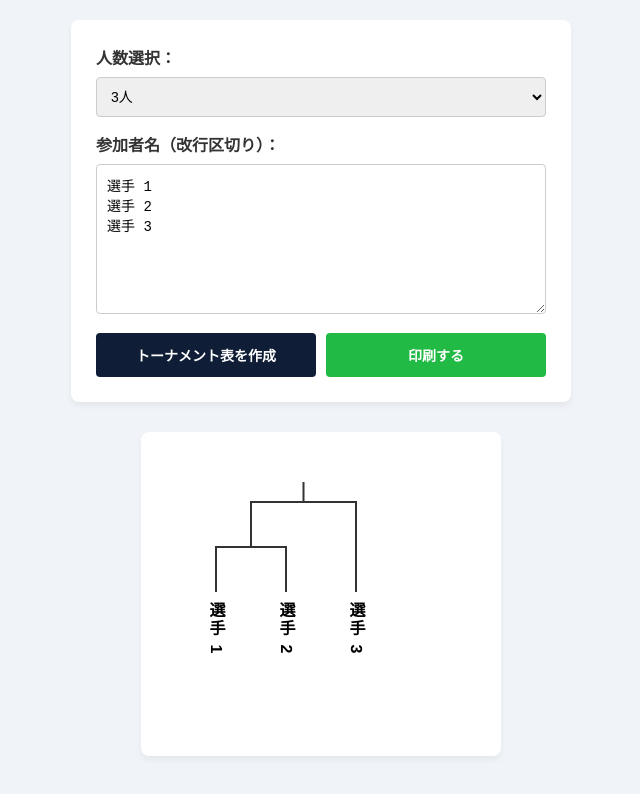
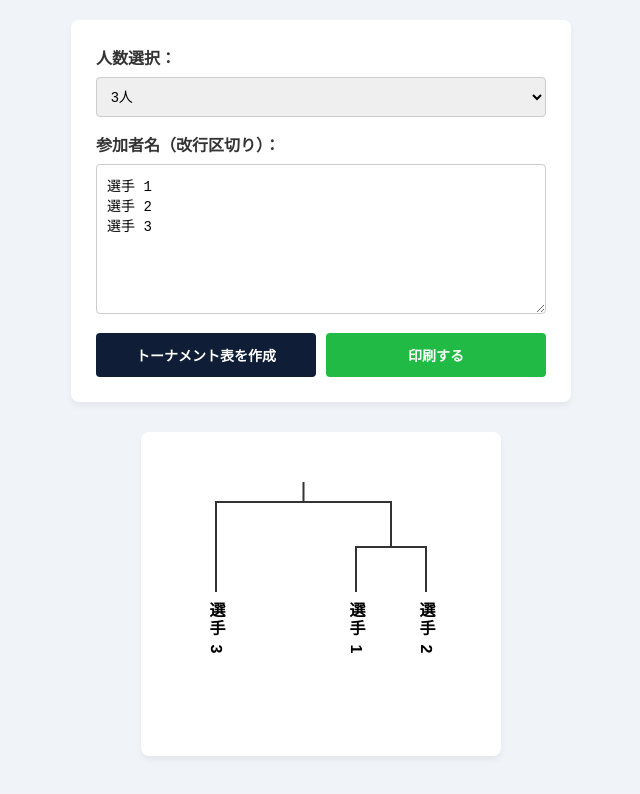
Before and after one commit to enjoy-kendo/tournament, a plain HTML site: page index.html in a window 1280 px wide. Both pictures are taken after a click on the button "トーナメント表を作成". Shown: the whole page, without its empty margins (319-959 px from the left). Drawn offline with Linux system fonts and the light colour scheme.

Commit message:
Update index.html

```diff
--- a/index.html
+++ b/index.html
@@ -3,7 +3,7 @@
 <head>
     <meta charset="UTF-8">
     <meta name="viewport" content="width=device-width, initial-scale=1.0">
-    <title>トーナメント表自動作成ツール (公式シード対応版)</title>
+    <title>トーナメント表自動作成ツール (均等シード完全版)</title>
     <style>
         /* 全体レイアウト */
         body {
@@ -154,12 +154,20 @@
             document.getElementById('player-names').value = names.join('\n');
         }
 
-        // 2の累乗（2, 4, 8, 16）の枠組みを計算する関数
+        // 適切なトーナメントのベースサイズ（4, 8, 16）を決定する
         function getBaseSize(p) {
             if (p <= 4) return 4;
             if (p <= 8) return 8;
             return 16;
         }
+
+        // 大会公式ルールに基づく、シードを均等に分散させるためのスロット配置順序
+        // 16枠、8枠、4枠の中で「どこから優先的にシードを埋めるか」の一覧
+        const SEED_PRIORITY_MAP = {
+            4:  [0, 3, 1, 2], // 1番、4番... の順にシードを置く
+            8:  [0, 7, 3, 4, 1, 6, 2, 5],
+            16: [0, 15, 7, 8, 3, 12, 4, 11, 1, 14, 6, 9, 2, 13, 5, 10]
+        };
 
         function generateTournament() {
             const text = document.getElementById('player-names').value.trim();
@@ -177,40 +185,37 @@
             const container = document.getElementById('canvas-container');
             container.innerHTML = '';
 
-            // --- 公式ルールのトーナメント枠組み構築 ---
-            const baseSize = getBaseSize(totalPlayers); // 例: 9人なら16
-            const matchCountInFirstRound = totalPlayers - (baseSize / 2); // 1回戦を行うペア数 (9人の場合は 9 - 8 = 1ペア)
+            const baseSize = getBaseSize(totalPlayers);
+            const seedCount = baseSize - totalPlayers; // シード（不戦勝）にする枠の数
 
-            // 枠の初期化（空の配列を16個または8個作る）
+            // 各スロットが「シード枠(true)」か「1回戦から戦う枠(false)」かを記録
+            let isSeedSlot = new Array(baseSize).fill(false);
+            const priorityList = SEED_PRIORITY_MAP[baseSize];
+
+            for (let i = 0; i < seedCount; i++) {
+                isSeedSlot[priorityList[i]] = true;
+            }
+
+            // スロットに選手の名前を公式ルールに沿って流し込む
             let slots = new Array(baseSize).fill(null);
-
-            // 1回戦を割り振るインデックスの選定（左右に綺麗に分散させる）
-            // 16枠の場合、1回戦のペアは両端やバランスの良い位置から詰める
             let playerIdx = 0;
 
-            // 1回戦が必要なペアを配置
-            for (let i = 0; i < matchCountInFirstRound; i++) {
-                // 対戦カードを組むスロット位置（左右バランスよく配置）
-                // 16スロットのうち、隣り合うスロット[2k, 2k+1]に2人を配置
-                let slotPos = i * 2;
-                if (baseSize === 16 && i >= 4) {
-                    // 枠が溢れる場合の調整
-                    slotPos = (i - 4) * 2 + 1;
-                }
-                slots[slotPos] = players[playerIdx++];
-                slots[slotPos + 1] = players[playerIdx++];
-            }
-
-            // 残りの選手を「シード（不戦勝）枠」として配置（1回戦のペアが入っていない奇数スロットに1人ずつ入れる）
+            // まず、隣り合う2つのスロットが「両方とも1回戦から戦う」ペアの場所に選手を配置
             for (let i = 0; i < baseSize; i += 2) {
-                if (slots[i] === null && slots[i+1] === null) {
-                    if (playerIdx < totalPlayers) {
-                        slots[i] = players[playerIdx++]; // 2回戦直行
-                    }
+                if (!isSeedSlot[i] && !isSeedSlot[i+1]) {
+                    slots[i] = players[playerIdx++];
+                    slots[i+1] = players[playerIdx++];
                 }
             }
 
-            // --- 描画サイズの設定 ---
+            // 次に、不戦勝（シード）となるスロットに選手を1人ずつ配置
+            for (let i = 0; i < baseSize; i++) {
+                if (isSeedSlot[i]) {
+                    slots[i] = players[playerIdx++];
+                }
+            }
+
+            // --- ここからSVG描画処理 ---
             const playerSpacing = 70;
             const roundHeight = 45;
             const textSpaceHeight = 120;
@@ -230,23 +235,20 @@
             gridGroup.setAttribute("fill", "none");
             svg.appendChild(gridGroup);
 
-            // 1回戦のノード（スタート位置）を計算
             let currentNodes = [];
             const baseY = svgHeight - textSpaceHeight;
 
+            // 1回戦の描画
             for (let i = 0; i < baseSize; i += 2) {
                 const x1 = (i * playerSpacing) + (playerSpacing / 2);
                 const x2 = ((i + 1) * playerSpacing) + (playerSpacing / 2);
                 const midX = (x1 + x2) / 2;
 
-                // ケースA: 2人とも名前が入っている（1回戦の通常対戦）
+                // 両方プレイヤーがいる ＝ 通常の1回戦
                 if (slots[i] !== null && slots[i+1] !== null) {
-                    // 名前1
                     drawText(svg, slots[i], x1, baseY + 10);
-                    // 名前2
                     drawText(svg, slots[i+1], x2, baseY + 10);
 
-                    // 1回戦のコ型線を描画
                     const nextY = baseY - roundHeight;
                     const path = document.createElementNS("http://www.w3.org/2000/svg", "path");
                     path.setAttribute("d", `M ${x1} ${baseY} L ${x1} ${nextY} L ${x2} ${nextY} L ${x2} ${baseY}`);
@@ -254,29 +256,25 @@
 
                     currentNodes.push({ x: midX, y: nextY });
                 }
-                // ケースB: 片方だけ名前が入っている（シード選手）
+                // 片方がシード ＝ 線をそのまま上に引き伸ばす
                 else if (slots[i] !== null || slots[i+1] !== null) {
                     const activeX = (slots[i] !== null) ? x1 : x2;
                     const name = (slots[i] !== null) ? slots[i] : slots[i+1];
 
                     drawText(svg, name, activeX, baseY + 10);
 
-                    // 1回戦は戦わない（シード）なので、そのまま上に一本線
                     const nextY = baseY - roundHeight;
                     const path = document.createElementNS("http://www.w3.org/2000/svg", "path");
                     path.setAttribute("d", `M ${activeX} ${baseY} L ${activeX} ${nextY}`);
                     gridGroup.appendChild(path);
 
-                    // シード選手の位置をそのまま2回戦の基準点にする
                     currentNodes.push({ x: activeX, y: nextY });
-                }
-                // ケースC: 枠自体が完全に空（参加人数が少ない時）
-                else {
+                } else {
                     currentNodes.push(null);
                 }
             }
 
-            // 2回戦以降の描画ロジック
+            // 2回戦以降の描画
             let currentY = baseY - roundHeight;
 
             while (currentNodes.length > 1) {
@@ -294,9 +292,7 @@
                         gridGroup.appendChild(path);
 
                         nextNodes.push({ x: midX, y: nextY });
-                    }
-                    // 片方がシード、または片側の山に誰もいない場合
-                    else if (node1 !== null || node2 !== null) {
+                    } else if (node1 !== null || node2 !== null) {
                         const activeNode = (node1 !== null) ? node1 : node2;
                         const path = document.createElementNS("http://www.w3.org/2000/svg", "path");
                         path.setAttribute("d", `M ${activeNode.x} ${currentY} L ${activeNode.x} ${nextY}`);
@@ -322,7 +318,6 @@
             container.appendChild(svg);
         }
 
-        // テキスト描画補助関数
         function drawText(svg, text, x, y) {
             const textNode = document.createElementNS("http://www.w3.org/2000/svg", "text");
             textNode.setAttribute("x", x);
```
